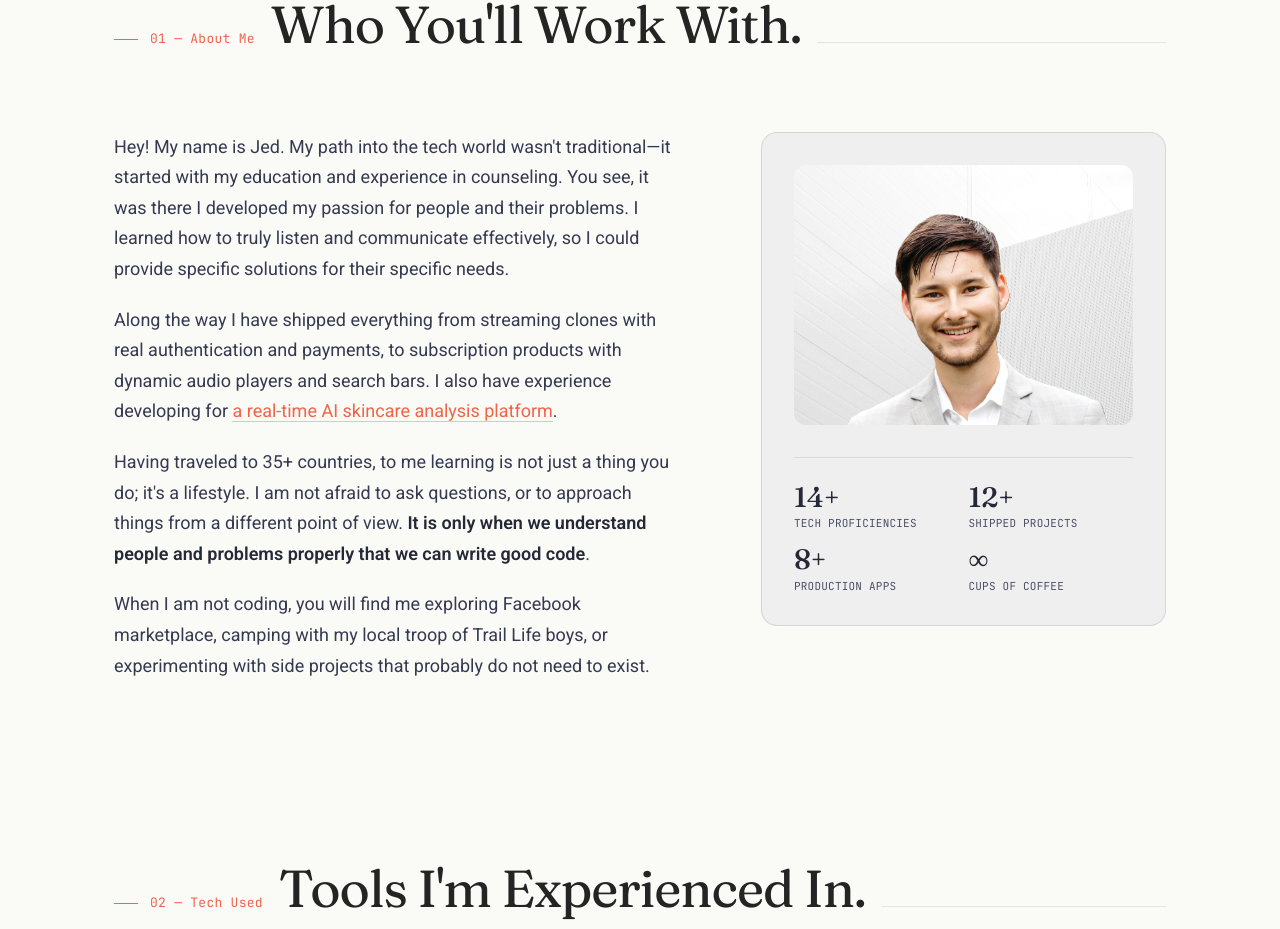
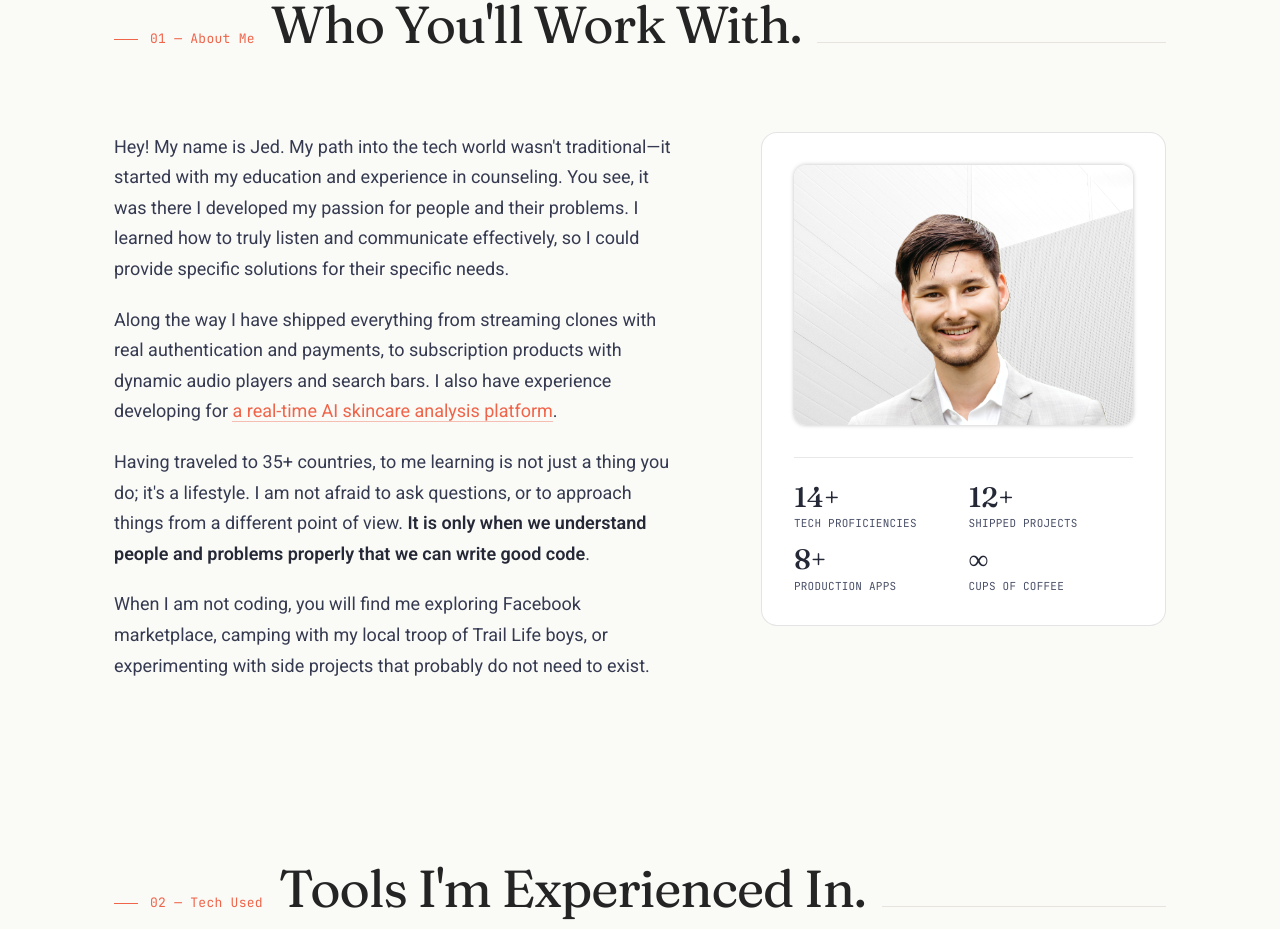
Before and after one commit to jeddelich/next-portfolio, a Next.js app: page / in a window 1280 px wide. Shown: the part 993-1922 px from the top of the page. Built offline with nearby package versions, Linux system fonts and the light colour scheme.

Commit message:
style: adjust aboutCardImg light/dark themes

```diff
--- a/components/about/about.module.css
+++ b/components/about/about.module.css
@@ -38,7 +38,7 @@
 .aboutCard {
   border: 1px solid rgba(36, 36, 36, 0.12);
   border-radius: 16px;
-  background: #efefef;
+  background: #ffffff;
   padding: 32px;
   position: sticky;
   top: 110px;
@@ -52,6 +52,7 @@
   background-size: cover;
   background-position: center;
   background-repeat: no-repeat;
+  box-shadow: 0px 0px 4px rgba(0, 0, 0, 0.25);
   position: relative;
   overflow: hidden;
   margin-bottom: 32px;
@@ -115,6 +116,7 @@
 
 :global(.dark-theme) .aboutCardImg {
   filter: brightness(95%);
+  box-shadow: 0px 0px 4px rgba(255, 255, 255, 0.75);
 }
 
 @media (max-width: 1024px) {
```
